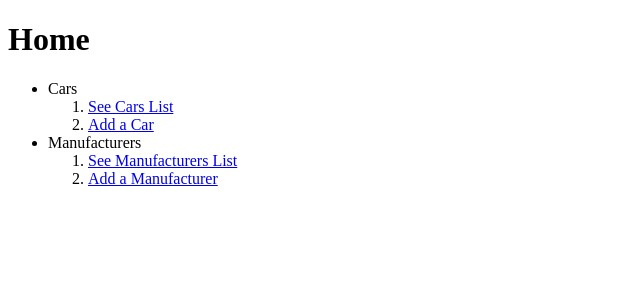
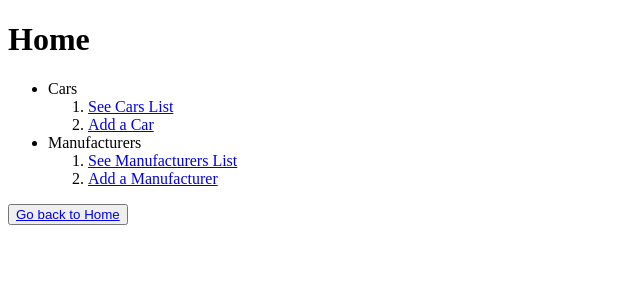
Before and after one commit to PabloAlexis611/django-nested-endpoint, a Django app: page /home/ in a window 1280 px wide. Shown: the top 300 px of the page, without its empty margins (0-640 px from the left). Run offline with Django 3.2, Linux system fonts and the light colour scheme.

Commit message:
Add go back to home button

```diff
--- a/cars/templates/cars/base.html
+++ b/cars/templates/cars/base.html
@@ -14,4 +14,7 @@
     {% block content %}
     {% endblock content %}
 </body>
+<footer>
+    <button><a href="{% url 'home' %}">Go back to Home</a></button>
+</footer>
 </html>
```
